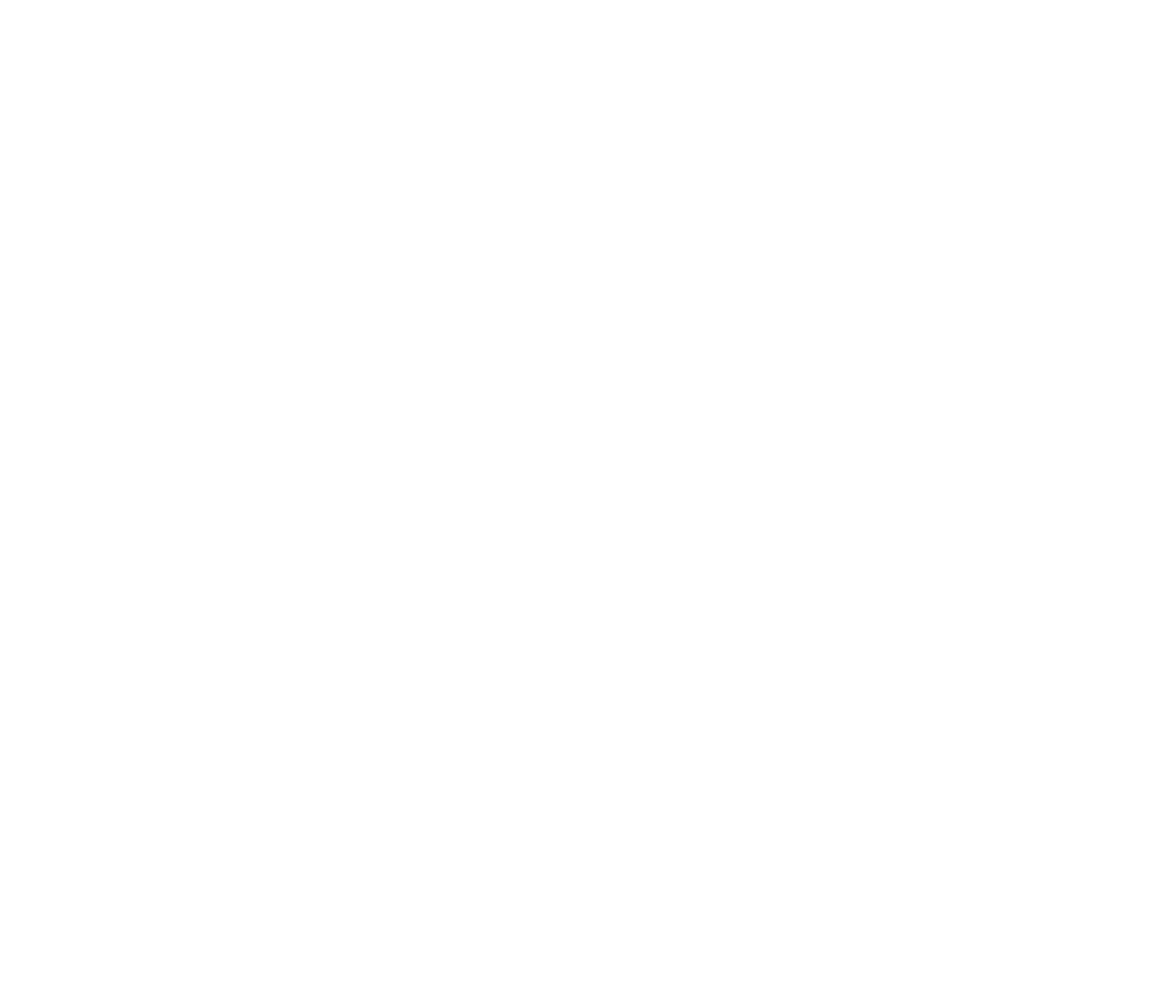
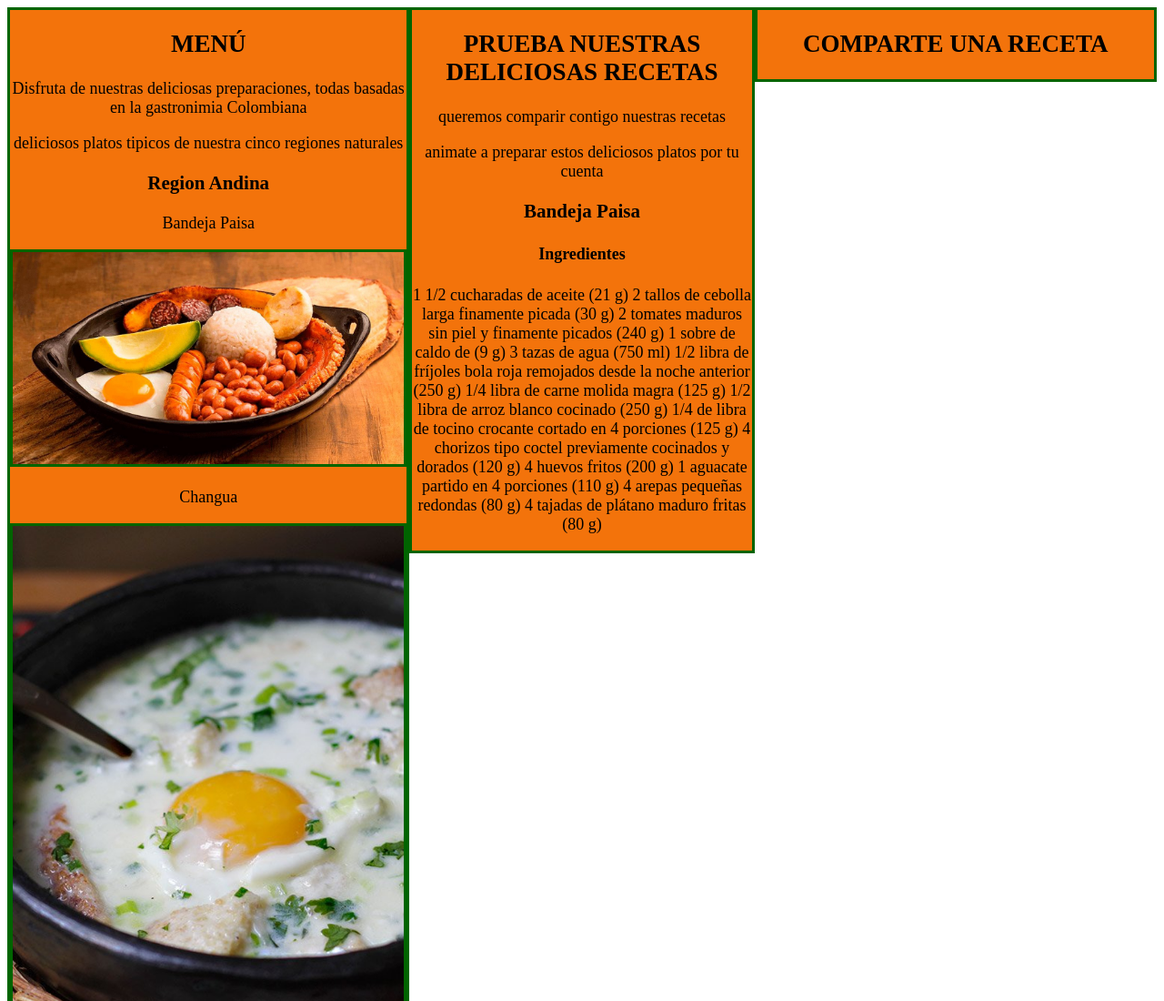
Before and after one commit to SergioDuvand/semana-1-GrupoE-2-27, a plain HTML site: page index.html in a window 1280 px wide. Shown: the top 1100 px of the page at 91% size. Before the commit the page ends 800 px from the top, so only its background shows below. Drawn offline with Linux system fonts and the light colour scheme.

Commit message:
avance 1 Camilo

```diff
--- a/index.html
+++ b/index.html
@@ -10,7 +10,63 @@
 <body>
     <header></header>
     <article>
+        <div class="divC1" style="float:left">
+            <h2  >MENÚ </h2>
+            <P>Disfruta de nuestras deliciosas preparaciones, todas basadas en la gastronimia Colombiana </P>
+            <p>deliciosos platos tipicos de nuestra cinco regiones naturales</p>
+            <h3>Region Andina</h3>
+            <p>Bandeja Paisa</p>
+            <img  class="imagen" src="images/rigion andina/bandeja-paisa.jpg" alt="Bandeja paisa">
+            <p>Changua</p>
+            <img  class="imagen" src="images/rigion andina/changua.jpg" alt="Changua">
+            <h3>Region Pacifica</h3>
+            <p>Arroz Atollado con Carne Ahumada</p>
+            <img  class="imagen" src="images/region del pacifico/arroz-atollado-de-carne-ahumada-1603.jpg" alt="Arroz atollado y carne Ahumada">
+            <p>Bocachico en Leche de Coco</p>
+            <img  class="imagen" src="images/region del pacifico/bocachico en leche de coco.jpg" alt="Bocachico en leche de coco">
+            <h3>Region Caribe</h3>
+            <p>Sancocho Costeño</p>
+            <img  class="imagen" src="images/region del caribe/sancocho-costeño.jpg" alt="Sancocho Costeño">
+            <p>Tilapia Frita y Arroz de Coco</p>
+            <img  class="imagen" src="images/region del caribe/arroz-de-coco-y-tilapia-frita.jpg" alt="Tilapia Frita y arroz de coco">
+            <h3>Region Orinoquia</h3>
+            <p>Arroz Llanero</p>
+            <img  class="imagen" src="images/region orinoquia/arroz-llanero.jpg" alt="Arroz Llanero">
+            <p>Carne a la Llanera</p>
+            <img  class="imagen" src="images/region orinoquia/CarneLlanera.jpg" alt="carne a la Llanera">
+            <H3>Region Amazonica</H3>
+            <p>Gamintana Rellena</p>
+            <img class="imagen" src="images/region del amazonas/gamintana-rellena.jpg" alt="Gamintana Rellena">
+            <p>Gamintana Asada</p>
+            <img class="imagen" src="images/region del amazonas/gamitanasada.jpg" alt="Gamintana Asada">
 
+        </div>
+        <div class="divC2" style="float:right">
+            <h2>COMPARTE UNA RECETA</h2>
+
+        </div>
+        <div CLASS="divC3 " style="float:right">
+            <h2>PRUEBA NUESTRAS DELICIOSAS RECETAS</h2>
+            <p>queremos comparir contigo nuestras recetas</p>
+            <p>animate a preparar estos deliciosos platos por tu cuenta</p>
+            <h3>Bandeja Paisa</h3>
+            <h4>Ingredientes</h4>
+            <p>1 1/2 cucharadas de aceite (21 g)
+                2 tallos de cebolla larga finamente picada (30 g)
+                2 tomates maduros sin piel y finamente picados (240 g)
+                1 sobre de caldo de (9 g)
+                3 tazas de agua (750 ml)
+                1/2 libra de fríjoles bola roja remojados desde la noche anterior (250 g)
+                1/4 libra de carne molida magra (125 g)
+                1/2 libra de arroz blanco cocinado (250 g)
+                1/4 de libra de tocino crocante cortado en 4 porciones (125 g)
+                4 chorizos tipo coctel previamente cocinados y dorados (120 g)
+                4 huevos fritos (200 g)
+                1 aguacate partido en 4 porciones (110 g)
+                4 arepas pequeñas redondas (80 g)
+                4 tajadas de plátano maduro fritas (80 g)</p>
+
+        </div>
     </article>
     <article>
 
--- a/styles.css
+++ b/styles.css
@@ -0,0 +1,41 @@
+img.imagen{
+    box-sizing: border-box;
+    width: 100%;
+    border-style:solid;
+    border-color:darkgreen;
+}
+.divC1{
+    box-sizing: border-box;
+    width: 35%;
+    padding: 0;
+    margin: 0;
+    text-align: center;
+    font-size:large;
+    background-color: #f3730b;
+    border-style:solid;
+    border-color:darkgreen;
+
+
+}
+.divC2{
+    box-sizing: border-box;
+    width: 35%;
+    padding: 0;
+    margin: 0;
+    text-align: center;
+    font-size:large;
+    background-color: #f3730b;
+    border-style:solid;
+    border-color:darkgreen;
+}
+.divC3{
+    box-sizing: border-box;
+    width: 30%;
+    padding: 0;
+    margin: 0;
+    text-align: center;
+    font-size:large;
+    background-color: #f3730b;
+    border-style:solid;
+    border-color:darkgreen;
+}
```
Also changed, not shown: images/region del amazonas/gamintana-rellena.jpg (added), images/region del amazonas/gamitanasada.jpg (added), images/region del caribe/arroz-de-coco-y-tilapia-frita.jpg (added), images/region del caribe/sancocho-costeño.jpg (added), images/region del pacifico/arroz-atollado-de-carne-ahumada-1603.jpg (added), images/region del pacifico/bocachico en leche de coco.jpg (added), images/region orinoquia/CarneLlanera.jpg (added), images/region orinoquia/arroz-llanero.jpg (added), images/region orinoquia/cachama-a-la-llanera.jpg (added), images/rigion andina/bandeja-paisa.jpg (added), images/rigion andina/changua.jpg (added).
